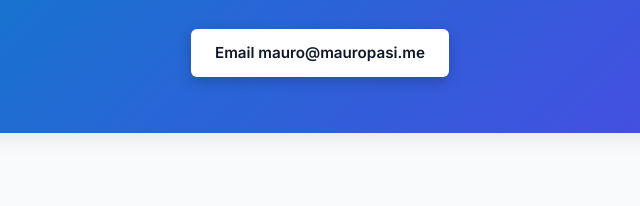
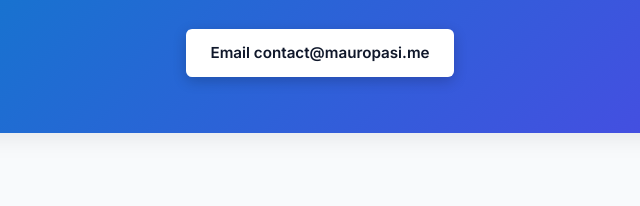
Before and after one commit to mauropasi/mauropasi.me, a plain HTML site: page index.html in a window 1280 px wide. Shown: the part 2423-2629 px from the top of the page, 320-960 px from the left. Drawn offline with Linux system fonts and the light colour scheme.

Commit message:
Update contact email to contact@mauropasi.me

```diff
--- a/index.html
+++ b/index.html
@@ -124,7 +124,7 @@
                         <h2>Let's Discuss Your Data Needs</h2>
                         <p>Looking to elevate your data capabilities or need expert advisory on an upcoming analytics project?</p>
                         <div class="contact-methods">
-                            <a href="mailto:mauro@mauropasi.me" class="btn btn-primary">Email mauro@mauropasi.me</a>
+                            <a href="mailto:contact@mauropasi.me" class="btn btn-primary">Email contact@mauropasi.me</a>
                         </div>
                     </div>
                 </div>
```
